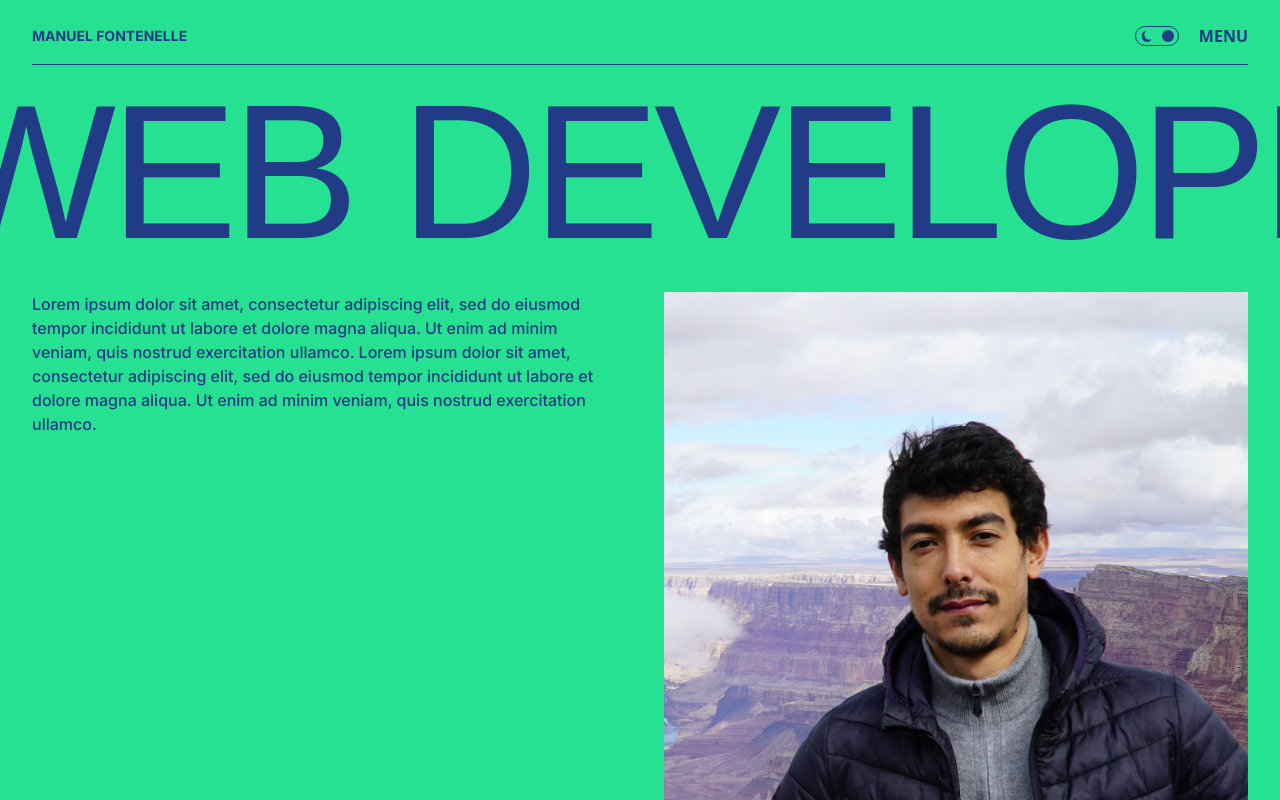
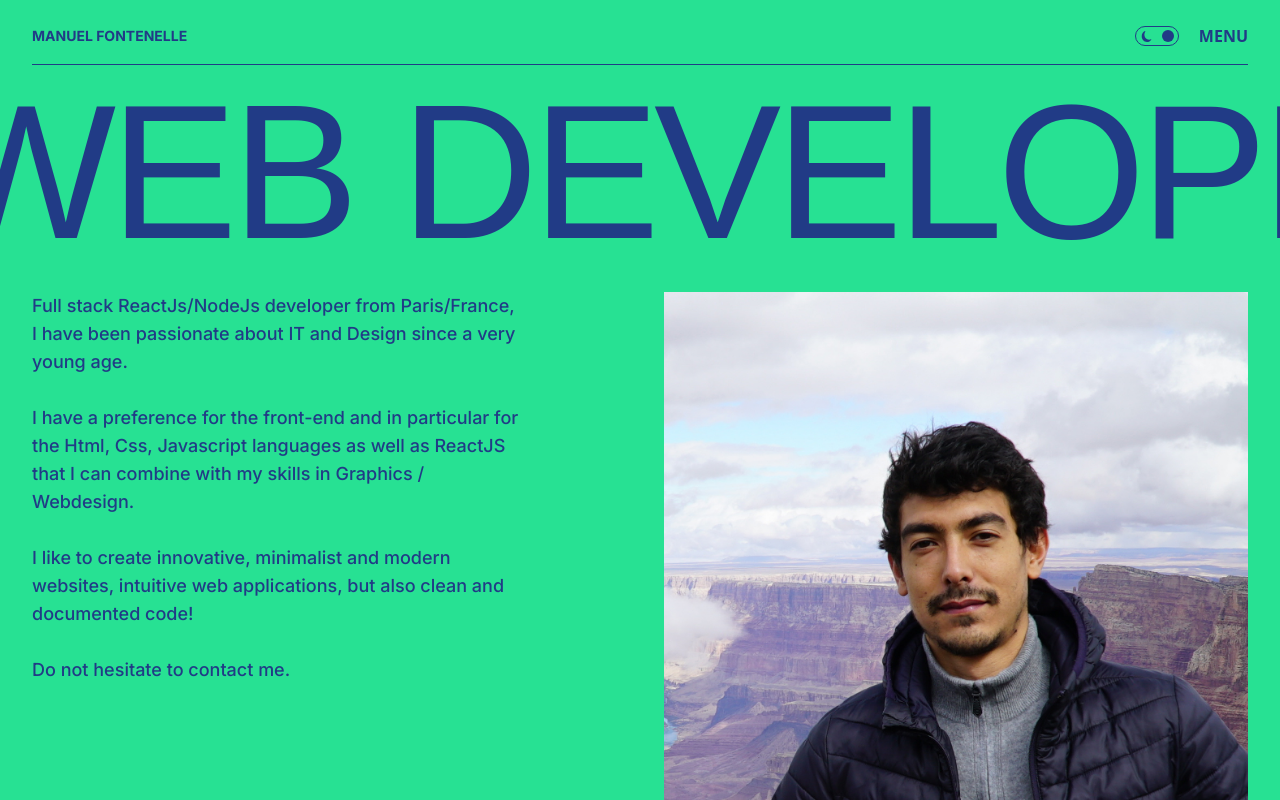
Before and after one commit to manuelfontenelle/Portfolio-manuelf, a Next.js app: page / in a window 1280 px wide. Shown: the top 800 px of the page. Built offline with nearby package versions, Linux system fonts and the light colour scheme; a web font is replaced by a local one.

Commit message:
wip projects

```diff
--- a/components/Contact.js
+++ b/components/Contact.js
@@ -288,13 +288,11 @@ const Contact = () => {
 					</div>
 					<div className="sm:w-[48%] text-[#DCDAD9] dark:text-[#222222] ">
 						<h3 className="font-SofiaSans text-5xl uppercase tracking-[-0.03em]">
-							Lorem ipsum dolor sit amet, consectetur.
+							DO YOU HAVE A PROJECT OR WANT TO COLLABORATE?
 						</h3>
 						<p className="font-Inter font-medium mt-2 text-sm sm:text-base ">
-							Duis aute irure dolor in reprehenderit in voluptate velit esse
-							cillum dolore eu fugiat nulla pariatur. Excepteur sint occaecat
-							cupidatat non proident, sunt in culpa qui officia deserunt mollit
-							anim id est laborum.
+							Do not hesitate to contact me via this form, I will not fail to
+							answer you as soon as possible.
 						</p>
 						<Formulaire />
 					</div>
--- a/components/Footer.js
+++ b/components/Footer.js
@@ -15,10 +15,16 @@ const Footer = () => {
 		<nav className="border-t-[1px] border-[#DCDAD9]  dark:border-[#DCDAD9] pt-9 md:pt-4">
 			<div className="flex flex-col sm:flex-row items-left justify-start md:items-center md:justify-between dark:text-[#DCDAD9] text-[#DCDAD9] ">
 				<div className=" flex flex-col sm:flex-row items-left gap-3 sm:gap-5 font-medium  text-xs md:text-sm uppercase font-Inter leading-4">
-					<a href="#" className="hover:text-[#27e193]">
+					<a
+						href="https://www.linkedin.com/in/manuel-fontenelle-b406b563/"
+						className="hover:text-[#27e193]"
+					>
 						Linkedin
 					</a>
-					<a href="#" className="hover:text-[#27e193]">
+					<a
+						href="https://github.com/manuelfontenelle"
+						className="hover:text-[#27e193]"
+					>
 						Github
 					</a>
 					<a
@@ -31,7 +37,7 @@ const Footer = () => {
 					</a>
 
 					<a href="#" className="sm:ml-20 hover:text-[#27e193]">
-						Mentions légales
+						Legal Notice
 					</a>
 				</div>
 
--- a/components/Formulaire.js
+++ b/components/Formulaire.js
@@ -91,7 +91,7 @@ const Formulaire = () => {
 										focus:text-[#DCDAD9] dark:focus:dark:text-[#222222] focus:border-[#1CCBAD] focus:dark:border-[#222222] focus:shadow-none"
 								id="exampleInput123"
 								aria-describedby="emailHelp123"
-								placeholder="Prénom"
+								placeholder="First Name"
 								onChange={(e) => setPrenom(e.target.value)}
 							/>
 						</div>
@@ -108,7 +108,7 @@ const Formulaire = () => {
 								focus:text-[#DCDAD9] dark:focus:dark:text-[#222222] focus:border-[#1CCBAD] focus:dark:border-[#222222] focus:shadow-none"
 								id="exampleInput124"
 								aria-describedby="emailHelp124"
-								placeholder="Nom"
+								placeholder="Last Name"
 								onChange={(e) => setNom(e.target.value)}
 							/>
 						</div>
@@ -126,7 +126,7 @@ const Formulaire = () => {
           focus:px-2
 										focus:text-[#DCDAD9] dark:focus:dark:text-[#222222] focus:border-[#1CCBAD] focus:dark:border-[#222222] focus:shadow-none"
 							id="exampleTel0"
-							placeholder="Téléphone"
+							placeholder="Phone"
 							onChange={(e) => setPhone(e.target.value)}
 						/>
 					</div>
--- a/components/Intro.js
+++ b/components/Intro.js
@@ -15,13 +15,18 @@ const Intro = () => {
 				</h2>
 				<div className="container">
 					<div className="flex justify-between mt-[3vh] flex-col sm:flex-row gap-10 sm:gap-0">
-						<div className=" sm:w-[48%]  font-Inter text-sm sm:text-base  font-medium text-[#213B86]  dark:text-[#DCDAD9]">
-							Lorem ipsum dolor sit amet, consectetur adipiscing elit, sed do
-							eiusmod tempor incididunt ut labore et dolore magna aliqua. Ut
-							enim ad minim veniam, quis nostrud exercitation ullamco. Lorem
-							ipsum dolor sit amet, consectetur adipiscing elit, sed do eiusmod
-							tempor incididunt ut labore et dolore magna aliqua. Ut enim ad
-							minim veniam, quis nostrud exercitation ullamco.
+						<div className=" sm:w-[40%]  font-Inter text-sm sm:text-lg  font-medium text-[#213B86]  dark:text-[#DCDAD9]">
+							Full stack ReactJs/NodeJs developer from Paris/France, I have been
+							passionate about IT and Design since a very young age.
+							<br />
+							<br /> I have a preference for the front-end and in particular for
+							the Html, Css, Javascript languages as well as ReactJS that I can
+							combine with my skills in Graphics / Webdesign. <br />
+							<br /> I like to create innovative, minimalist and modern
+							websites, intuitive web applications, but also clean and
+							documented code! <br />
+							<br />
+							Do not hesitate to contact me.
 						</div>
 						<div className="bg-slate-200 h-[500px] sm:w-[48%]  md:h-[750px]">
 							<Image
--- a/pages/projects/cigaleConstruction.js
+++ b/pages/projects/cigaleConstruction.js
@@ -24,7 +24,7 @@ export default function DomaineAventurier() {
 				<title>Project | Cigale Construction</title>
 				<meta
 					name="description"
-					content="Domaine Aventurier - Pourvoirie chasse et pêche dans les Hautes Laurentides"
+					content="Cigale Construction - Entrepreneur Général spécialisé dans la réalisation de projets Architecturaux. Situé dans l'aire du grand Montréal."
 				/>
 				<meta name="viewport" content="width=device-width, initial-scale=1" />
 				<link rel="icon" href="/favicon.png" />
@@ -40,7 +40,7 @@ export default function DomaineAventurier() {
 						descAlt={"Cigale Construction"}
 						objectPosition={""}
 						titreIntro="Cigale Construction"
-						textIntro="Entrepreneur Général spécialisé dans la réalisation de projets Architecturaux. Nous œuvrons dans l'aire du grand Montréal."
+						textIntro="Entrepreneur Général spécialisé dans la réalisation de projets Architecturaux. Situé dans l'aire du grand Montréal."
 						urlIntro="cigaleconstruction.ca"
 						urlDetailIntro="https://www.cigaleconstruction.ca/"
 					/>
--- a/pages/projects/marcFontenelle.js
+++ b/pages/projects/marcFontenelle.js
@@ -24,7 +24,7 @@ export default function DomaineAventurier() {
 				<title>Project | Marc Fontenelle</title>
 				<meta
 					name="description"
-					content="Domaine Aventurier - Pourvoirie chasse et pêche dans les Hautes Laurentides"
+					content="Marc Fontenelle - Portfolio - Artist / Sculptor"
 				/>
 				<meta name="viewport" content="width=device-width, initial-scale=1" />
 				<link rel="icon" href="/favicon.png" />
@@ -40,7 +40,7 @@ export default function DomaineAventurier() {
 						descAlt={"Marc Fontenelle"}
 						objectPosition={"objectPositionLeft27"}
 						titreIntro="Marc Fontenelle"
-						textIntro="Porfolio - Artiste / Sculpteur"
+						textIntro="Portfolio - Artist / Sculptor"
 						urlIntro="marc-fontenelle.com"
 						urlDetailIntro="https://marc-fontenelle.com/"
 					/>
--- a/pages/projects/marvel.js
+++ b/pages/projects/marvel.js
@@ -24,7 +24,7 @@ export default function DomaineAventurier() {
 				<title>Project | Marvel Library</title>
 				<meta
 					name="description"
-					content="Domaine Aventurier - Pourvoirie chasse et pêche dans les Hautes Laurentides"
+					content="Marvel Library - Fullstack React js | Characters / Comics / Favorites"
 				/>
 				<meta name="viewport" content="width=device-width, initial-scale=1" />
 				<link rel="icon" href="/favicon.png" />
@@ -40,7 +40,7 @@ export default function DomaineAventurier() {
 						descAlt={"Marvel"}
 						objectPosition={"objectPositionLeft27"}
 						titreIntro="Marvel Library"
-						textIntro="Bibliothèque Marvel - Personnages / Comics "
+						textIntro="Fullstack React js | Characters / Comics / Favorites"
 						urlIntro="marvel-manuelf.netlify.app"
 						urlDetailIntro="https://marvel-manuelf.netlify.app/"
 					/>
--- a/pages/projects/vinted.js
+++ b/pages/projects/vinted.js
@@ -24,7 +24,7 @@ export default function DomaineAventurier() {
 				<title>Project | Vinted clone</title>
 				<meta
 					name="description"
-					content="Domaine Aventurier - Pourvoirie chasse et pêche dans les Hautes Laurentides"
+					content="Vinted Clone - Fullstack React js | CRUD / BD MongoDb / Stripe payment"
 				/>
 				<meta name="viewport" content="width=device-width, initial-scale=1" />
 				<link rel="icon" href="/favicon.png" />
@@ -40,7 +40,7 @@ export default function DomaineAventurier() {
 						descAlt={"Vinted"}
 						objectPosition={"objectPositionLeft27"}
 						titreIntro="Vinted Clone"
-						textIntro="Réplique de la web app Vinted - Projet Fullstack js"
+						textIntro="Fullstack React js | CRUD / BD MongoDb / Stripe payment"
 						urlIntro="vinted-frontend-manuelf.netlify.app"
 						urlDetailIntro="https://vinted-frontend-manuelf.netlify.app/"
 					/>
```
